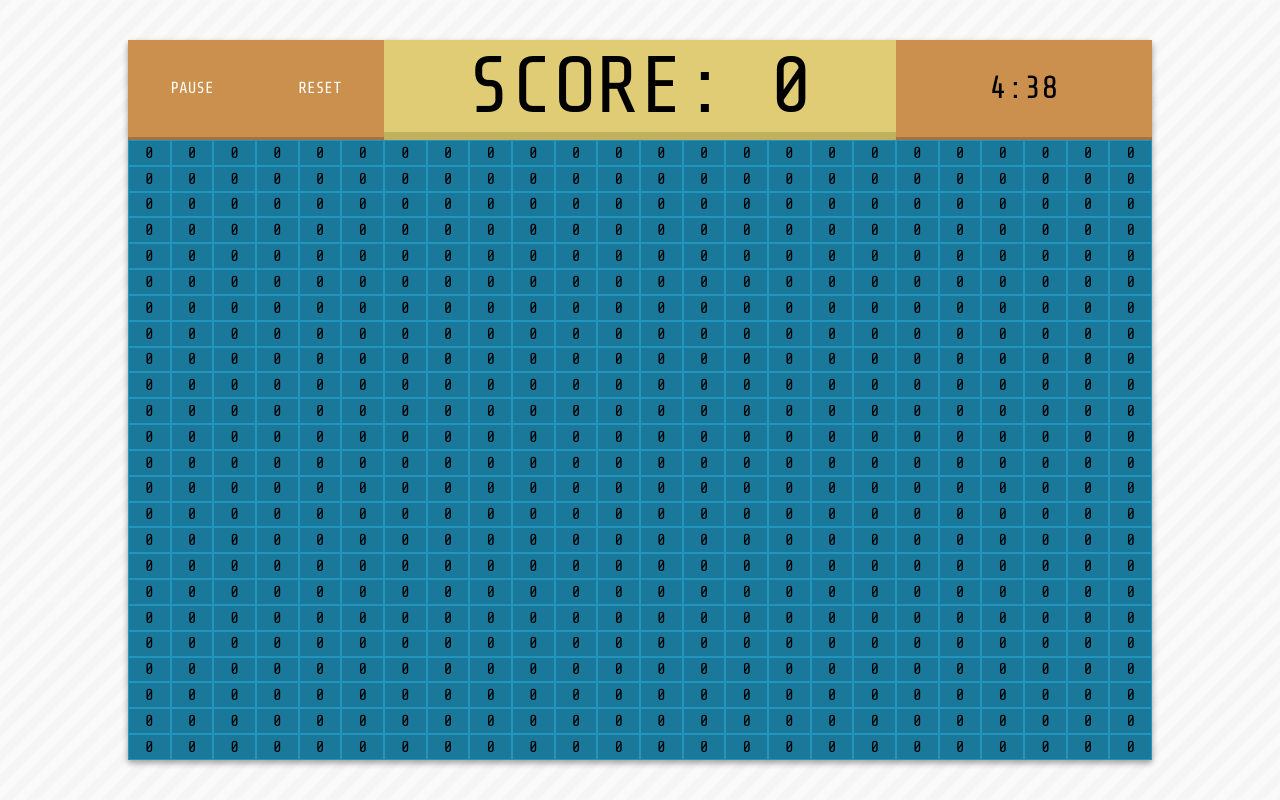
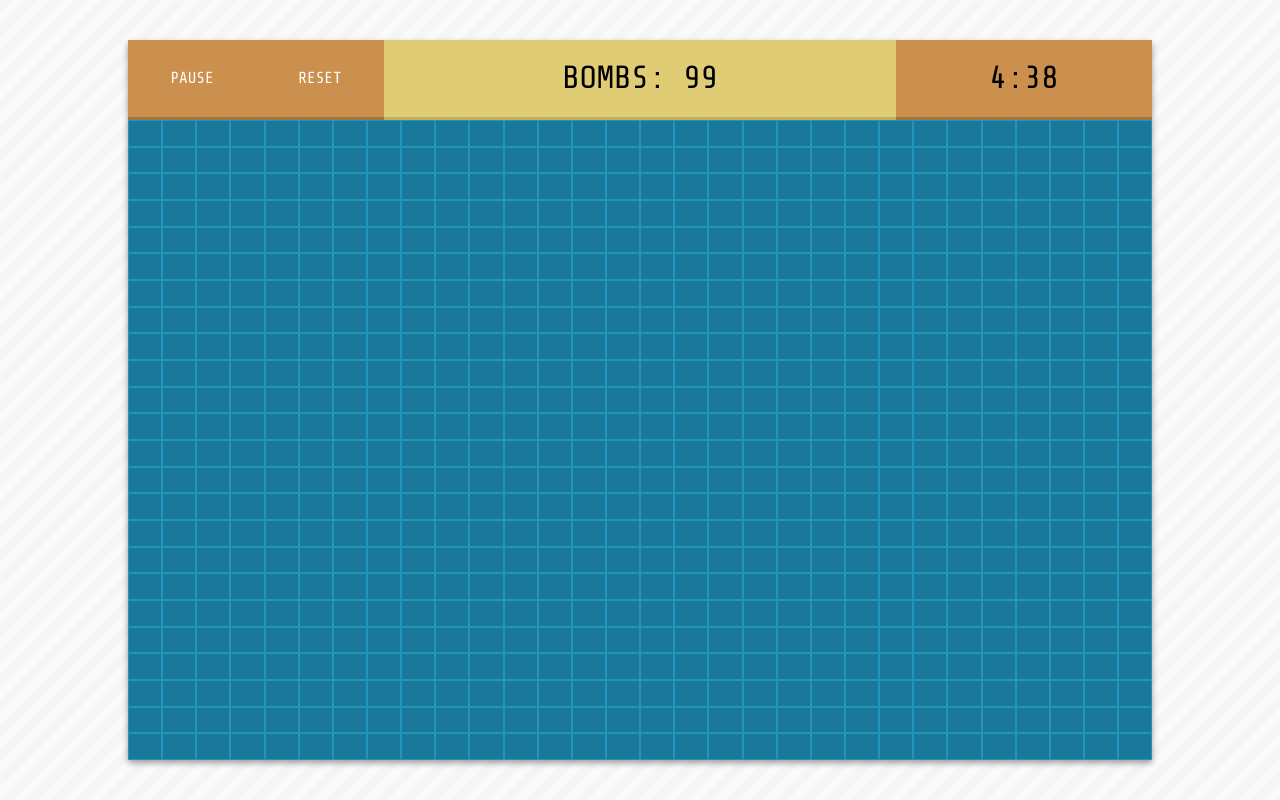
Before and after one commit to AravindVasudev/Minesweeper, an Angular app: page / in a window 1280 px wide. Both pictures are taken after a click on the button "Play". Built offline with nearby package versions, Linux system fonts and the light colour scheme.

Commit message:
Added core reveal mechanism

```diff
--- /dev/null
+++ b/src/app/cell.ts
@@ -0,0 +1,14 @@
+import { CellState } from './cellstate';
+
+export class Cell {
+    static readonly bomb: number = -1;
+    static readonly empty: number = 0;
+
+    value: number;
+    state: CellState;
+
+    constructor(value = 0, state = CellState.CLOSED) {
+        this.value = value;
+        this.state = state;
+    }
+}
--- /dev/null
+++ b/src/app/cellstate.ts
@@ -0,0 +1,5 @@
+export enum CellState {
+    CLOSED,
+    OPENED,
+    FLAGGED
+}
--- a/src/app/game/game.component.html
+++ b/src/app/game/game.component.html
@@ -1,12 +1,12 @@
 <div id="game">
   <button id="pause" class="button" (click)="emitPauseEvent()">PAUSE</button>
   <button id="reset" class="button" (click)="emitBeginEvent()">RESET</button>
-  <span id="score">SCORE: 0</span>
+  <span id="bombs">BOMBS: {{ game.remainingBombs }}</span>
   <span id="time">4:38</span>
   <main>
     <div class="row" *ngFor="let row of game.board; let i = index">
-      <div class="col" *ngFor="let cell of row; let j = index">
-        {{ cell }}
+      <div class="col" *ngFor="let cell of row; let j = index" (click)="game.reveal(i, j)">
+        <span *ngIf="cell.state === CellState.OPENED">{{ cell.value }}</span>
       </div>
     </div>
   </main>
--- a/src/app/game/game.component.scss
+++ b/src/app/game/game.component.scss
@@ -10,7 +10,7 @@
     grid-template-columns: 1fr 1fr 4fr 2fr;
     grid-template-rows: 1fr 8fr;
     grid-template-areas:
-        "pause reset score time"
+        "pause reset bombs time"
         "board board board board";
 }
 
@@ -39,8 +39,8 @@
     height: 100%;
 }
 
-#score {
-    grid-area: score;
+#bombs {
+    grid-area: bombs;
 
     // Flex
     display: flex;
@@ -48,7 +48,7 @@
     align-items: center;
 
     // Font
-    font-size: 5em;
+    font-size: 2em;
 
     background: #dfcc74;
     border-bottom: 0.1em solid #c2b061;
--- a/src/app/game/game.component.ts
+++ b/src/app/game/game.component.ts
@@ -1,6 +1,7 @@
 import { Component, EventEmitter, Output, HostListener } from '@angular/core';
 import { States } from '../states';
 import { Minesweeper } from '../minesweeper';
+import { CellState } from '../cellstate';
 
 @Component({
   selector: 'game',
@@ -8,9 +9,10 @@
   styleUrls: ['./game.component.scss']
 })
 export class GameComponent {
+  CellState: typeof CellState = CellState;
+  @Output() updateState = new EventEmitter();
+
   game: Minesweeper = new Minesweeper();
-
-  @Output() updateState = new EventEmitter();
 
   constructor() { }
 
--- a/src/app/minesweeper.ts
+++ b/src/app/minesweeper.ts
@@ -1,10 +1,110 @@
+import { Cell } from './cell';
+import { CellState } from './cellstate';
+
 export class Minesweeper {
-    board: number[][];
+    readonly M: number = 24;
+    readonly N: number = 30;
+    readonly bombs: number = 99;
+
+    board: Cell[][] = Minesweeper.getEmptyBoard(this.M, this.N); // M * N board
+    remainingBombs = this.bombs;
 
     constructor() {
-        this.board = new Array(24);
-        for (let i = 0; i < 24; i++) {
-            this.board[i] = new Array(24).fill(0);
+        this.initializeBoard();
+    }
+
+    initializeBoard() {
+        this.placeBombs();
+        this.fillValue();
+    }
+
+    fillValue() {
+        for (let i = 0; i < this.M; i++) {
+            for (let j = 0; j < this.N; j++) {
+                if (this.board[i][j].value === Cell.bomb) {
+                    continue;
+                }
+
+                for (let offsetI = -1; offsetI <= 1; offsetI++) {
+                    for (let offsetJ = -1; offsetJ <= 1; offsetJ++) {
+                        let nextI = i + offsetI;
+                        let nextJ = j + offsetJ;
+
+                        if ((i === 0 && j === 0) || nextI < 0 || nextI > this.M - 1 || nextJ < 0 || nextJ > this.N - 1 ||
+                            this.board[nextI][nextJ].value !== Cell.bomb) {
+                                continue;
+                        }
+
+                        this.board[i][j].value++;
+                    }
+                }
+            }
+        }
+    }
+
+    placeBombs() {
+        if (this.bombs > (this.M * this.N)) {
+            throw new Error("Too much bombs");
+        }
+
+        let remainingBombs = this.bombs;
+        while (remainingBombs > 0) {
+            let randX = Math.floor(Math.random() * this.M);
+            let randY = Math.floor(Math.random() * this.N);
+
+            if (this.board[randX][randY].value === Cell.bomb) {
+                continue;
+            }
+
+            this.board[randX][randY].value = Cell.bomb;
+            remainingBombs--;
+        }
+    }
+
+    static getEmptyBoard(M: number, N: number, value = Cell.empty): Cell[][] {
+        let board: Cell[][] = new Array(M);
+        for (let i = 0; i < M; i++) {
+            board[i] = new Array(N);
+            for (let j = 0; j < N; j++) {
+                board[i][j] = new Cell(value);
+            }
+        }
+
+        return board;
+    }
+
+    reveal(i: number, j: number) {
+        if (this.board[i][j].state === CellState.CLOSED) {
+            this.openCell(i, j);
+        }
+    }
+
+    openCell(x: number, y: number) {
+        if (this.board[x][y].value !== 0) {
+            this.board[x][y].state = CellState.OPENED;
+            return;
+        }
+
+        let q: [number, number][] = [];
+        q.push([x, y]);
+
+        while (q.length > 0) {
+            let cur: [number, number] = q.shift();
+            for (let i = -1; i <= 1; i++) {
+                for (let j = -1; j <= 1; j++) {
+                    let next: [number, number] = [cur[0] + i, cur[1] + j];
+                    if (next[0] < 0 || next[0] > this.M - 1 || next[1] < 0 || next[1] > this.N - 1 ||
+                        this.board[next[0]][next[1]].state !== CellState.CLOSED) {
+                             continue;
+                    }
+
+                    this.board[next[0]][next[1]].state = CellState.OPENED;
+
+                    if (!(i === 0 && j === 0) && this.board[next[0]][next[1]].value === 0) {
+                        q.push(next);
+                    }
+                }
+            }
         }
     }
 }
```
